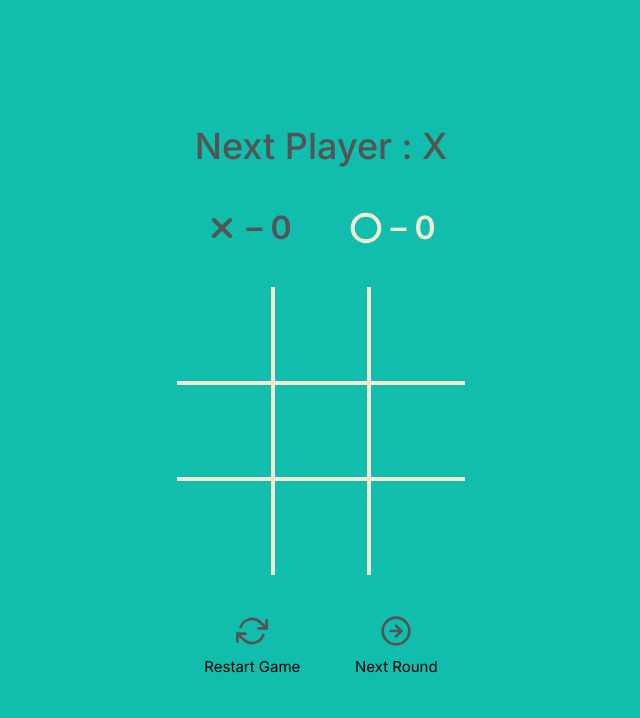
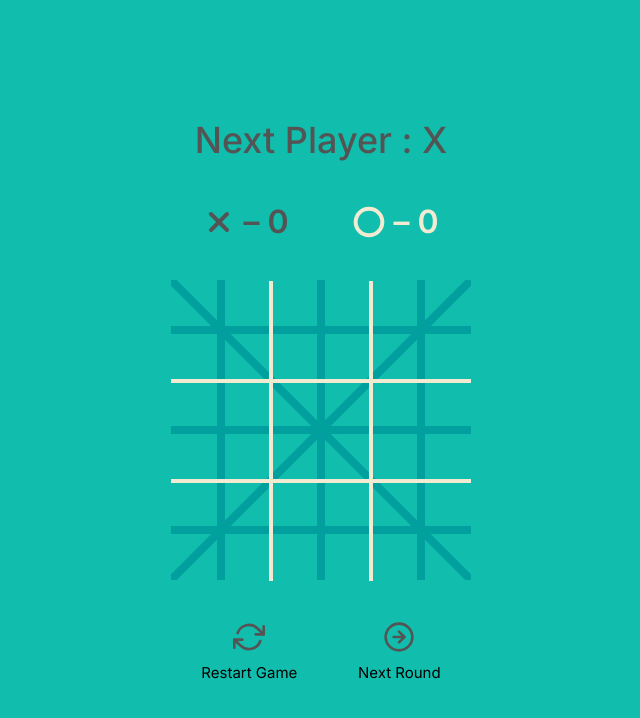
Before and after one commit to sepidsoroush/Tic-Tac-Toe, a Next.js app: page / in a window 1280 px wide. Shown: the top 718 px of the page, without its empty margins (319-959 px from the left). Built offline with nearby package versions, Linux system fonts and the light colour scheme.

Commit message:
create SVG lines for winners combinations

```diff
--- a/src/components/Game.js
+++ b/src/components/Game.js
@@ -3,7 +3,9 @@ import Board from "./Board"
 import Buttons from "./Buttons";
 import Message from "./Message";
 import ScoreBoard from "./ScoreBoard";
+import WinnerLine from "./WinnerLine";
 
+let winnerLine ;
 function calculateWinner (squares){
     const lines = [
         [0, 1, 2],
@@ -18,6 +20,7 @@ function calculateWinner (squares){
     for (let i = 0; i < lines.length; i++) {
         const [a, b, c] = lines[i];
         if(squares[a] && squares[a] === squares[b] && squares[a] === squares[c]) {
+            winnerLine = lines.indexOf(lines[i]);
             return squares[a];
         }
     }
@@ -76,10 +79,12 @@ const Game = ()=>{
         setSquares(emptyBoard);
         setXIsNext(false);
     }
+
     return(
         <div>
             <Message value={status} />
             <ScoreBoard value={scores} />
+            <WinnerLine value={winnerLine} />
             <Board value={squares} onClick={handleClick} />
             <Buttons handleReset={handleReset} handleNext={handleNext} />
         </div>
--- /dev/null
+++ b/src/components/WinnerLine.js
@@ -0,0 +1,20 @@
+import styles from '@/styles/Lines.module.css'
+
+const WinnerLine = (props) => {
+    return(
+    <div className={styles.container}>
+        <svg height='300' width='300' className={styles.svg}>
+            <line x1="0" y1="50" x2="100%" y2="50" fill="#01a09e" strokeWidth="8px" stroke="#01a09e" id="h1"></line>
+            <line x1="0" y1="50%" x2="100%" y2="50%" fill="#01a09e" strokeWidth="8px" stroke="#01a09e" id="h2"></line>
+            <line x1="0" y1="250" x2="100%" y2="250" fill="#01a09e" strokeWidth="8px" stroke="#01a09e" id="h3"></line>
+            <line x1="50" y1="0" x2="50" y2="100%" fill="#01a09e" strokeWidth="8px" stroke="#01a09e" id="v1"></line>
+            <line x1="50%" y1="0" x2="50%" y2="100%" fill="#01a09e" strokeWidth="8px" stroke="#01a09e" id="v2"></line>
+            <line x1="250" y1="0" x2="250" y2="100%" fill="#01a09e" strokeWidth="8px" stroke="#01a09e" id="v3"></line>
+            <line x1="0" y1="0" x2="100%" y2="100%" fill="#01a09e" strokeWidth="8px" stroke="#01a09e" id="o1"></line>
+            <line x1="0" y1="100%" x2="100%" y2="0" fill="#01a09e" strokeWidth="8px" stroke="#01a09e" id="o2" ></line>
+        </svg>
+    </div>
+    )
+}
+
+export default WinnerLine;
--- /dev/null
+++ b/src/styles/Lines.module.css
@@ -0,0 +1,5 @@
+.container{
+    position: absolute;
+    padding-top: 15px;
+    z-index: 1;
+}
--- a/src/styles/Square.module.css
+++ b/src/styles/Square.module.css
@@ -4,13 +4,14 @@
     align-items: center;
 }
 .square{
-    width: 96px;
-    height: 96px;
+    min-width: 100px;
+    height: 100px;
     background-color: transparent;
     border: 2px solid var(--light-beige);
     display: flex;
     justify-content: center;
     align-items: center;
+    z-index: 5;
 }
 .square:nth-child(1),.square:nth-child(2),.square:nth-child(3){
     border-top: 0;
```
